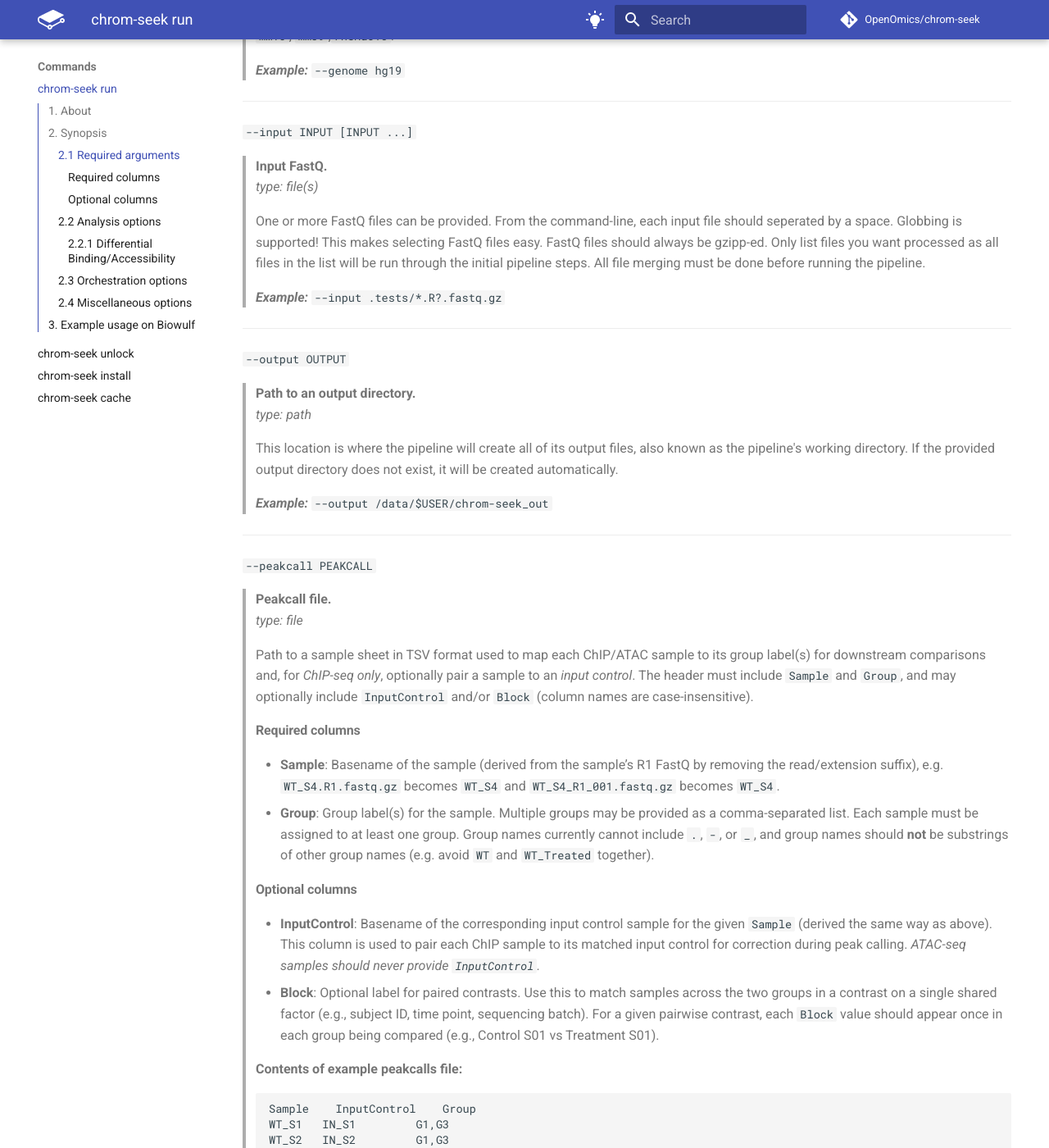
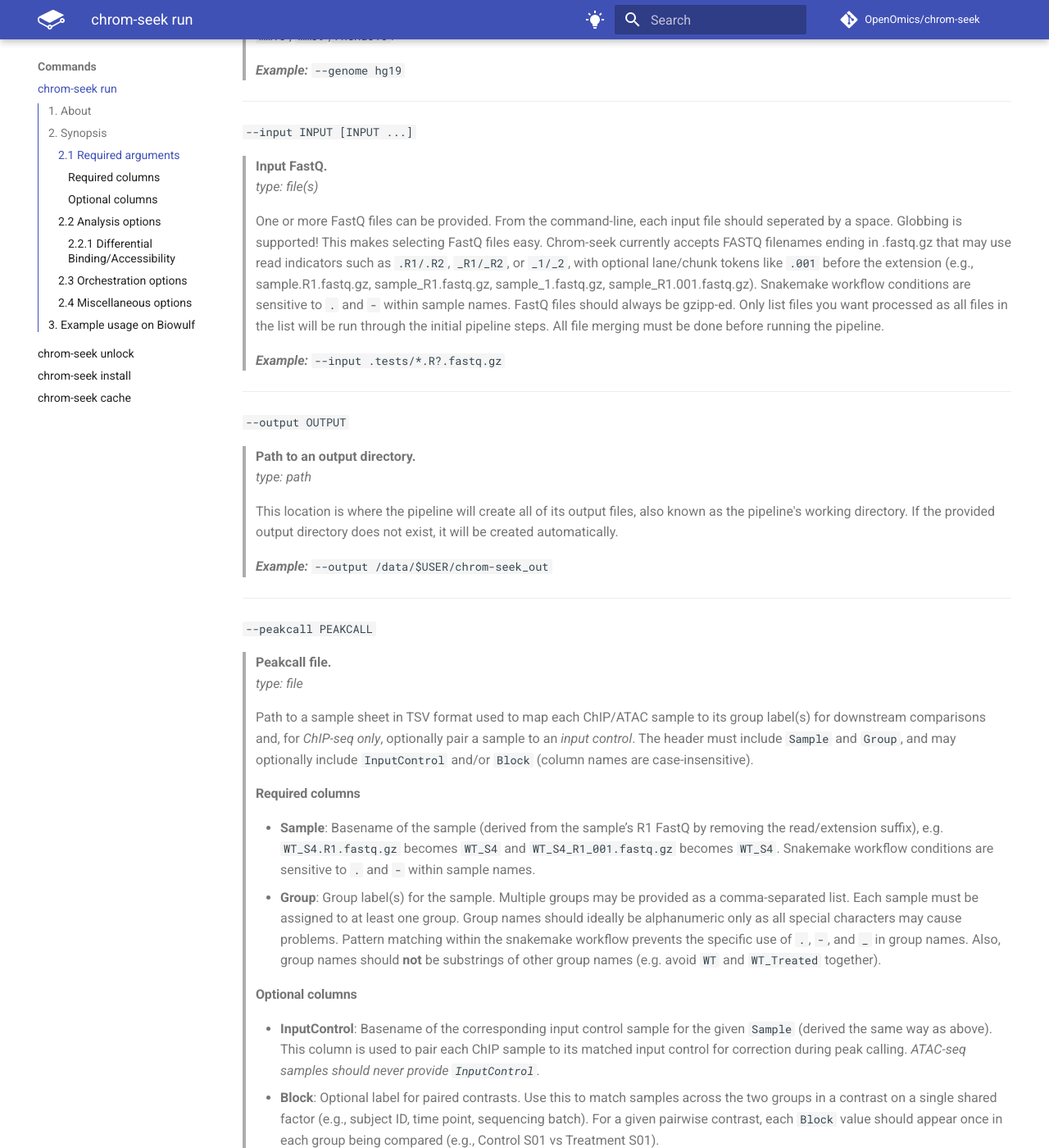
Before and after one commit to OpenOmics/chrom-seek, an MkDocs documentation site: the page built from docs/usage/run.md, in a window 1280 px wide and 1400 px high, scrolled down 1564 px. Shown: the whole window at 82% size. Built offline with MkDocs 1.6.1 and Material for MkDocs 9.7.7, drawn with Linux system fonts in a browser that asks for light colours; comment, search, counter and statistics services are not loaded; the version menu is left out.

Commit message:
Update run.md

```diff
--- a/docs/usage/run.md
+++ b/docs/usage/run.md
@@ -54,7 +54,7 @@ Each of the following arguments are required. Failure to provide a required argu
 > **Input FastQ.**
 > *type: file(s)*
 >
-> One or more FastQ files can be provided. From the command-line, each input file should seperated by a space. Globbing is supported! This makes selecting FastQ files easy. FastQ files should always be gzipp-ed. Only list files you want processed as all files in the list will be run through the initial pipeline steps. All file merging must be done before running the pipeline.
+> One or more FastQ files can be provided. From the command-line, each input file should seperated by a space. Globbing is supported! This makes selecting FastQ files easy. Chrom-seek currently accepts FASTQ filenames ending in .fastq.gz that may use read indicators such as `.R1/.R2`, `_R1/_R2`, or `_1/_2`, with optional lane/chunk tokens like `.001` before the extension (e.g., sample.R1.fastq.gz, sample_R1.fastq.gz, sample_1.fastq.gz, sample_R1.001.fastq.gz). Snakemake workflow conditions are sensitive to `.` and `-` within sample names. FastQ files should always be gzipp-ed. Only list files you want processed as all files in the list will be run through the initial pipeline steps. All file merging must be done before running the pipeline.
 >
 > ***Example:*** `--input .tests/*.R?.fastq.gz`
 
@@ -75,8 +75,8 @@ Each of the following arguments are required. Failure to provide a required argu
 > Path to a sample sheet in TSV format used to map each ChIP/ATAC sample to its group label(s) for downstream comparisons and, for *ChIP-seq only*, optionally pair a sample to an *input control*. The header must include `Sample` and `Group`, and may optionally include `InputControl` and/or `Block` (column names are case-insensitive).
 >
 > #### Required columns
-> * **Sample**: Basename of the sample (derived from the sample’s R1 FastQ by removing the read/extension suffix), e.g. `WT_S4.R1.fastq.gz` becomes `WT_S4` and `WT_S4_R1_001.fastq.gz` becomes `WT_S4`.
-> * **Group**: Group label(s) for the sample. Multiple groups may be provided as a comma-separated list. Each sample must be assigned to at least one group. Group names currently cannot include `.`, `-`, or `_`, and group names should **not** be substrings of other group names (e.g. avoid `WT` and `WT_Treated` together).
+> * **Sample**: Basename of the sample (derived from the sample’s R1 FastQ by removing the read/extension suffix), e.g. `WT_S4.R1.fastq.gz` becomes `WT_S4` and `WT_S4_R1_001.fastq.gz` becomes `WT_S4`. Snakemake workflow conditions are sensitive to `.` and `-` within sample names.
+> * **Group**: Group label(s) for the sample. Multiple groups may be provided as a comma-separated list. Each sample must be assigned to at least one group. Group names should ideally be alphanumeric only as all special characters may cause problems. Pattern matching within the snakemake workflow prevents the specific use of  `.`, `-`, and `_` in group names. Also, group names should **not** be substrings of other group names (e.g. avoid `WT` and `WT_Treated` together).
 >
 > #### Optional columns
 > * **InputControl**: Basename of the corresponding input control sample for the given `Sample` (derived the same way as above). This column is used to pair each ChIP sample to its matched input control for correction during peak calling. *ATAC-seq samples should never provide `InputControl`.*
```
